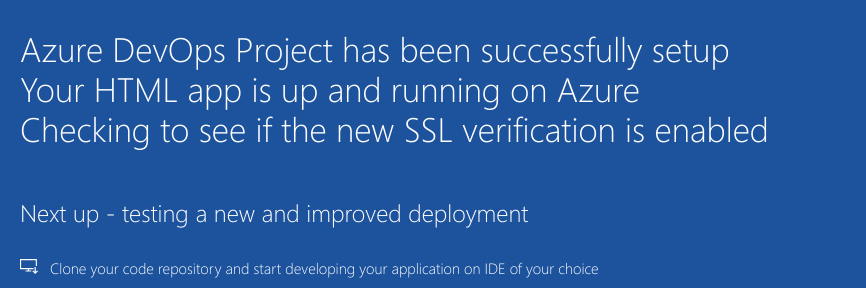
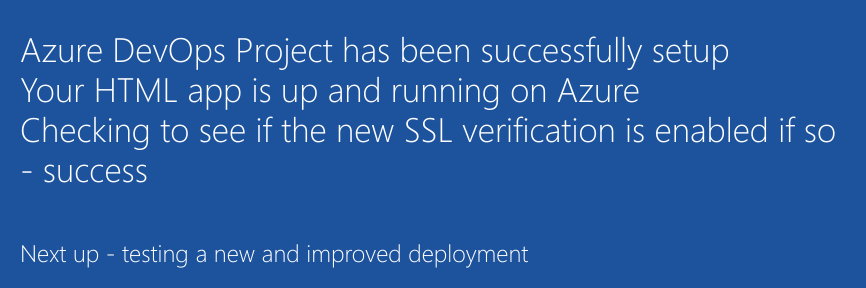
Before and after one commit to Zodiack/DeplyTest, a plain HTML site: page index.html in a window 1280 px wide. Shown: the part 442-730 px from the top of the page, 205-1071 px from the left. Drawn offline with Linux system fonts and the light colour scheme.

```diff
--- a/index.html
+++ b/index.html
@@ -22,7 +22,7 @@
                 <div class="success-text">Success!</div>
                 <div class="description line-1"> Azure DevOps Project has been successfully setup</div>
                 <div class="description line-2"> Your HTML app is up and running on Azure</div>
-				<div class="description line-3"> Checking to see if the new SSL verification is enabled</div>
+				<div class="description line-3"> Checking to see if the new SSL verification is enabled if so - success</div>
                 <div class="next-steps-container">
                     <div class="next-steps-header">Next up - testing a new and improved deployment</div>
                     <div class="next-steps-body">
```
